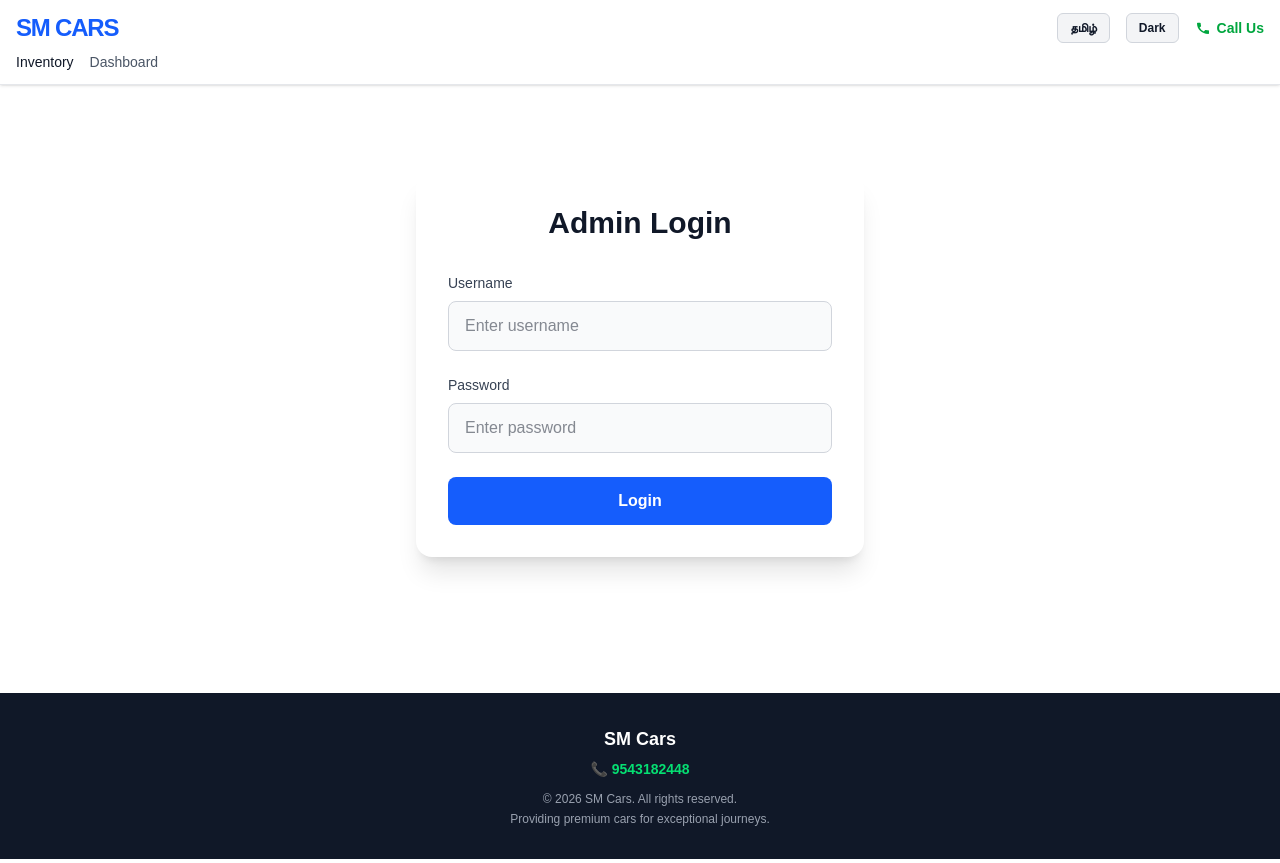
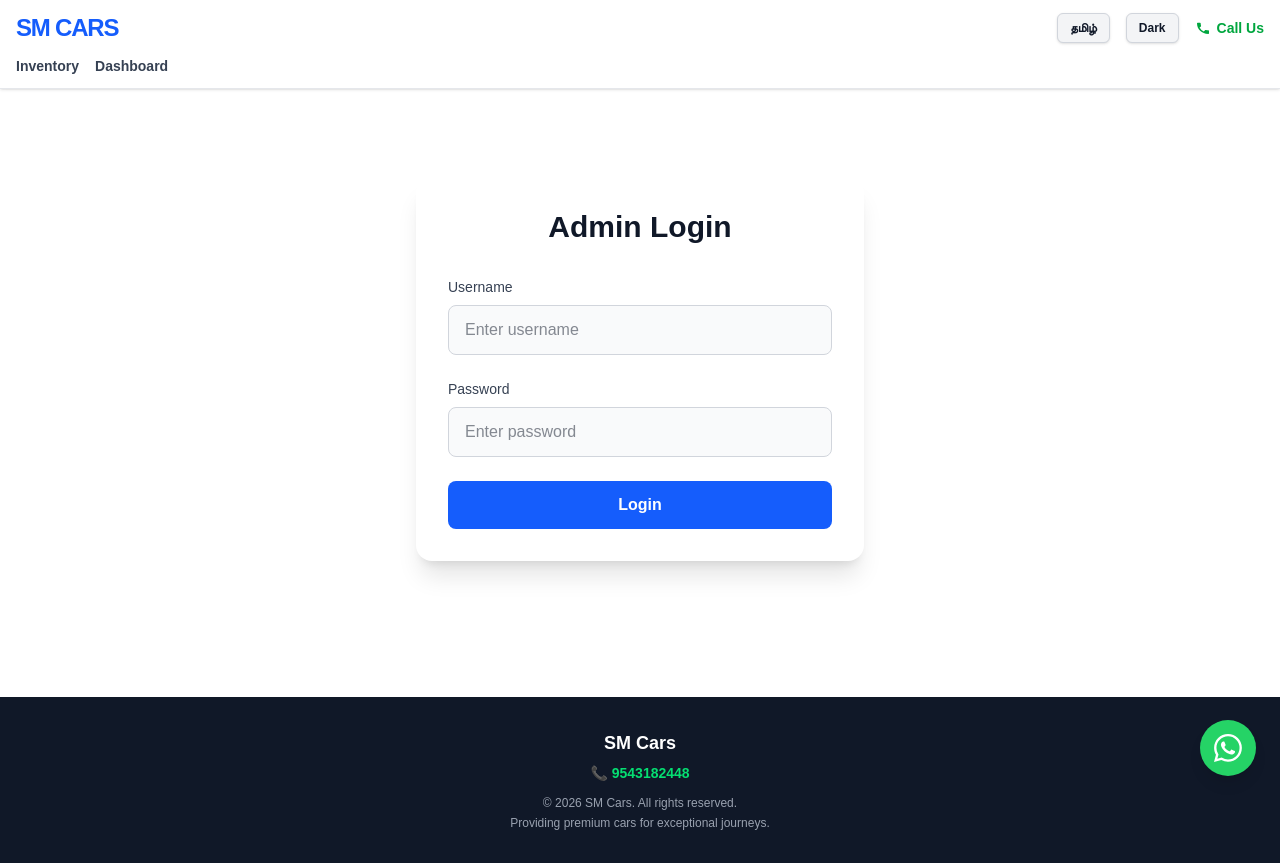
Before and after one commit to BHARANI-18/sm-cars, a Next.js app in the folder frontend/: page /admin/login in a window 1280 px wide. Built offline with nearby package versions, Linux system fonts and the light colour scheme; no server answers.

Commit message:
feat: deploy latest changes for backend and frontend

```diff
--- a/frontend/src/app/cars/[id]/page.tsx
+++ b/frontend/src/app/cars/[id]/page.tsx
@@ -48,8 +48,8 @@
                     </h1>
 
                     {/* Price */}
-                    <p className="text-xl md:text-2xl font-semibold text-blue-600 dark:text-blue-400 mb-6">
-                        {car.price ? `$${car.price.toLocaleString()}` : 'Price on request'}
+                    <p className="text-xl md:text-3xl font-extrabold text-transparent bg-clip-text bg-gradient-to-r from-blue-600 to-indigo-600 dark:from-blue-400 dark:to-indigo-400 mb-6 drop-shadow-sm">
+                        {car.price ? `₹${car.price}` : 'Price on request'}
                     </p>
 
                     {/* CTA - Call button (mobile prominent) */}
--- a/frontend/src/app/layout.tsx
+++ b/frontend/src/app/layout.tsx
@@ -40,6 +40,19 @@
                 {children}
               </main>
               <Footer />
+
+              {/* Floating WhatsApp Button */}
+              <a
+                href="https://chat.whatsapp.com/K02LdUIykB5GAFaXlJFWVN"
+                target="_blank"
+                rel="noopener noreferrer"
+                className="fixed bottom-6 right-6 bg-[#25D366] hover:bg-[#1ebd57] text-white p-3.5 rounded-full shadow-lg hover:shadow-xl transition-all duration-300 z-50 flex items-center justify-center transform hover:scale-110"
+                aria-label="Join our WhatsApp group"
+              >
+                <svg xmlns="http://www.w3.org/2000/svg" width="28" height="28" fill="currentColor" viewBox="0 0 16 16">
+                  <path d="M13.601 2.326A7.85 7.85 0 0 0 7.994 0C3.627 0 .068 3.558.064 7.926c-.003 1.396.366 2.76 1.057 3.965L0 16l4.204-1.102a7.9 7.9 0 0 0 3.79.965h.004c4.368 0 7.926-3.558 7.93-7.93A7.9 7.9 0 0 0 13.6 2.326zM7.994 14.521a6.6 6.6 0 0 1-3.356-.92l-.24-.144-2.494.654.666-2.433-.156-.251a6.56 6.56 0 0 1-1.007-3.505c0-3.626 2.957-6.584 6.591-6.584a6.56 6.56 0 0 1 4.66 1.931 6.56 6.56 0 0 1 1.928 4.66c-.004 3.639-2.961 6.592-6.592 6.592m3.615-4.934c-.197-.099-1.17-.578-1.353-.646-.182-.065-.315-.099-.445.099-.133.197-.513.646-.627.775-.114.133-.232.148-.43.05-.197-.1-.836-.308-1.592-.985-.59-.525-.985-1.175-1.103-1.372-.114-.198-.011-.304.088-.403.087-.088.197-.232.296-.346.1-.114.133-.198.198-.33.065-.134.034-.248-.015-.347-.05-.099-.445-1.076-.612-1.47-.16-.389-.323-.335-.445-.34-.114-.007-.247-.007-.38-.007a.73.73 0 0 0-.529.247c-.182.198-.691.677-.691 1.654s.71 1.916.81 2.049c.098.133 1.394 2.132 3.383 2.992.47.205.84.326 1.129.418.475.152.904.129 1.246.08.38-.058 1.171-.48 1.338-.943.164-.464.164-.86.114-.943-.049-.084-.182-.133-.38-.232" />
+                </svg>
+              </a>
             </AuthProvider>
           </LanguageProvider>
         </ThemeProvider>
--- a/frontend/src/components/CarCard.tsx
+++ b/frontend/src/components/CarCard.tsx
@@ -7,7 +7,7 @@
     brand: string;
     model: string;
     year: number;
-    price: number;
+    price: string;
     fuelType: string | string[];
     transmission: string;
     mileage: number;
@@ -39,8 +39,8 @@
                 ) : (
                     <span className="text-gray-400 text-sm">No image</span>
                 )}
-                <div className="absolute top-3 right-3 bg-blue-600 text-white px-3 py-1 rounded-full text-sm font-bold shadow-md">
-                    {car.price ? `$${car.price.toLocaleString()}` : 'POA'}
+                <div className="absolute top-3 right-3 bg-gradient-to-r from-blue-600 to-indigo-600 text-white px-3 py-1.5 rounded-full text-sm font-extrabold shadow-lg z-10">
+                    {car.price ? `₹${car.price}` : 'POA'}
                 </div>
             </div>
 
@@ -77,7 +77,7 @@
 
                 <Link
                     href={`/cars/${car._id}`}
-                    className="block w-full text-center bg-gray-100 hover:bg-gray-200 dark:bg-zinc-800 dark:hover:bg-zinc-700 text-gray-900 dark:text-white font-medium py-2.5 rounded-lg transition-colors text-sm"
+                    className="block w-full text-center bg-gradient-to-r from-gray-100 to-gray-200 hover:from-blue-600 hover:to-indigo-600 dark:from-zinc-800 dark:to-zinc-800 dark:hover:from-blue-600 dark:hover:to-indigo-600 text-gray-900 hover:text-white dark:text-gray-100 font-bold py-2.5 rounded-lg transition-all duration-300 shadow-sm hover:shadow-md text-sm"
                 >
                     View Details
                 </Link>
--- a/frontend/src/components/Navbar.tsx
+++ b/frontend/src/components/Navbar.tsx
@@ -19,11 +19,11 @@
                         {t("nav.brand")}
                     </Link>
 
-                    <div className="flex items-center gap-2 sm:gap-4">
+                    <div className="flex items-center gap-2 sm:gap-4 flex-wrap justify-end">
                         {/* Translator Toggle */}
                         <button
                             onClick={toggleLanguage}
-                            className="text-xs font-semibold px-3 py-1.5 rounded-md bg-gray-100 dark:bg-zinc-800 hover:bg-gray-200 dark:hover:bg-zinc-700 border border-gray-300 dark:border-zinc-700 transition"
+                            className="text-xs font-bold px-3 py-1.5 rounded-md bg-gray-100 dark:bg-zinc-800 hover:bg-gradient-to-r hover:from-blue-500 hover:to-indigo-500 hover:text-white dark:hover:from-blue-600 dark:hover:to-indigo-600 border border-gray-300 dark:border-zinc-700 transition-all duration-300 shadow-sm"
                             aria-label="Toggle language"
                         >
                             {language === "en" ? "தமிழ்" : "EN"}
@@ -32,7 +32,7 @@
                         {/* Theme Toggle */}
                         <button
                             onClick={toggleTheme}
-                            className="text-xs font-semibold px-3 py-1.5 rounded-md bg-gray-100 dark:bg-zinc-800 hover:bg-gray-200 dark:hover:bg-zinc-700 border border-gray-300 dark:border-zinc-700 transition"
+                            className="text-xs font-bold px-3 py-1.5 rounded-md bg-gray-100 dark:bg-zinc-800 hover:bg-gradient-to-r hover:from-blue-500 hover:to-indigo-500 hover:text-white dark:hover:from-blue-600 dark:hover:to-indigo-600 border border-gray-300 dark:border-zinc-700 transition-all duration-300 shadow-sm"
                             aria-label="Toggle theme"
                         >
                             {theme === "light" ? t("theme.dark") : t("theme.light")}
@@ -41,7 +41,7 @@
                         {/* Phone number — tap to call on mobile */}
                         <a
                             href="tel:9543182448"
-                            className="flex items-center gap-1.5 text-sm font-semibold text-green-600 dark:text-green-400 hover:text-green-500 transition"
+                            className="flex items-center gap-1.5 text-sm font-bold text-green-600 dark:text-green-400 hover:text-green-700 dark:hover:text-green-300 transition-colors"
                             aria-label="Call us at 9543182448"
                         >
                             <svg xmlns="http://www.w3.org/2000/svg" className="w-4 h-4 flex-shrink-0" viewBox="0 0 24 24" fill="currentColor">
@@ -54,20 +54,20 @@
                 </div>
 
                 {/* Bottom row — nav links */}
-                <div className="flex items-center gap-4 mt-2 text-sm">
-                    <Link href="/" className="hover:text-blue-500 font-medium transition">
+                <div className="flex items-center gap-4 mt-3 text-sm flex-wrap">
+                    <Link href="/" className="font-semibold text-gray-700 dark:text-gray-300 hover:text-blue-600 dark:hover:text-blue-400 transition-colors">
                         {t("nav.inventory")}
                     </Link>
                     <Link
                         href={user ? "/admin/dashboard" : "/admin/login"}
-                        className="text-gray-600 dark:text-gray-300 hover:text-gray-900 dark:hover:text-white font-medium transition"
+                        className="font-semibold text-gray-700 dark:text-gray-300 hover:text-blue-600 dark:hover:text-blue-400 transition-colors"
                     >
                         {t("nav.dashboard")}
                     </Link>
                     {user && (
                         <button
                             onClick={logout}
-                            className="ml-auto bg-red-600 hover:bg-red-700 text-white px-3 py-1 rounded-md text-xs font-semibold transition"
+                            className="ml-auto bg-gradient-to-r from-red-500 to-red-600 hover:from-red-600 hover:to-red-700 text-white px-4 py-1.5 rounded-md text-xs font-bold transition-all shadow-md"
                         >
                             {t("nav.logout")}
                         </button>
```
Also changed, not shown: frontend/src/app/admin/dashboard/page.tsx (+5 -5 lines), 2 other files (tests, documents, lock files or other folders).
